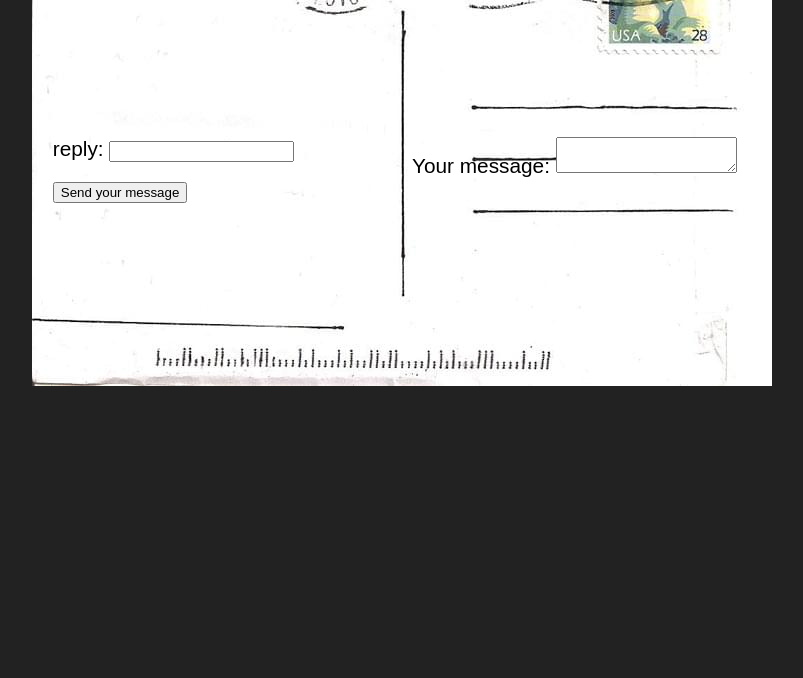
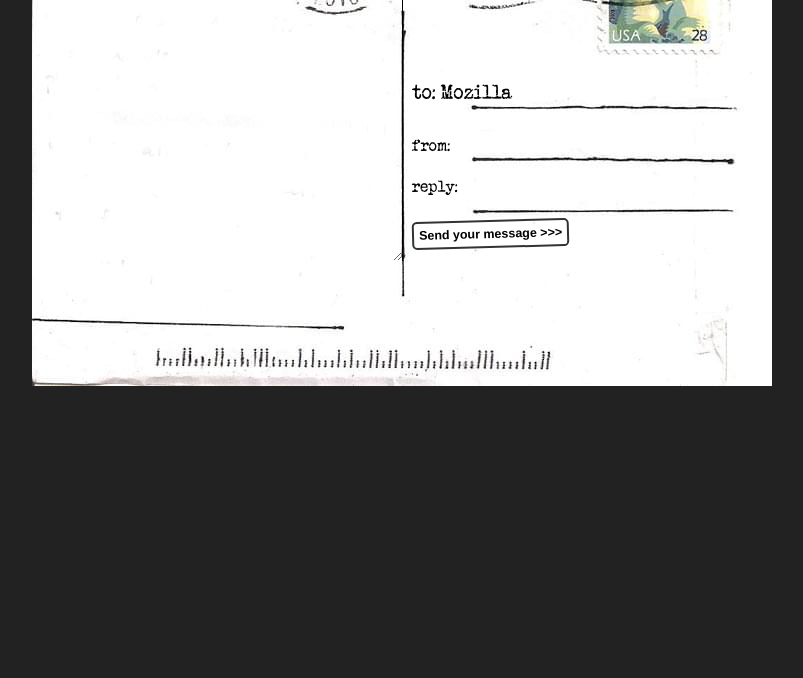
Before and after one commit to AmmarReloaded/web-form-postcard, a plain HTML site: page index.html in a window 1280 px wide. Shown: the part 122-800 px from the top of the page, without its empty margins (238-1041 px from the left). Drawn offline with Linux system fonts and the light colour scheme; files whose address does not match are found by name.

Commit message:
Add styles

```diff
--- a/styles.css
+++ b/styles.css
@@ -36,3 +36,69 @@
   grid-template-columns : repeat(2, 1fr);
   grid-template-rows    : 10em 1em 1em 1em;
 }
+
+h1 {
+    font : 1em "typewriter", monospace;
+    align-self : end;
+  }
+
+  #message {
+     grid-row: 1 / 5;
+  }
+
+  #from, #reply {
+     display: flex;
+  }
+
+  label {
+    font : .8em "typewriter", sans-serif;
+  }
+
+  input, textarea {
+    font    : 1.4em/1.5em "handwriting", cursive, sans-serif;
+    border  : none;
+    padding : 0 10px;
+    margin  : 0;
+    width   : 80%;
+    background : none;
+  }
+
+  input:focus, textarea:focus {
+    background   : rgba(0,0,0,.1);
+    border-radius: 5px;
+  }
+
+  textarea {
+    display : block;
+
+    padding : 10px;
+    margin  : 10px 0 0 -10px;
+    width   : 100%;
+    height  : 90%;
+
+    border-right: 1px solid;
+
+    /* resize  : none; */
+    overflow: auto;
+  }
+
+  button {
+    padding      : 5px;
+    font         : bold .6em sans-serif;
+    border       : 2px solid #333;
+    border-radius: 5px;
+    background   : none;
+    cursor       : pointer;
+    transform    : rotate(-1.5deg);
+  }
+
+  button:after {
+    content      : " >>>";
+  }
+
+  button:hover,
+  button:focus {
+    outline     : none;
+    background  : #000;
+    color       : #FFF;
+  }
```
